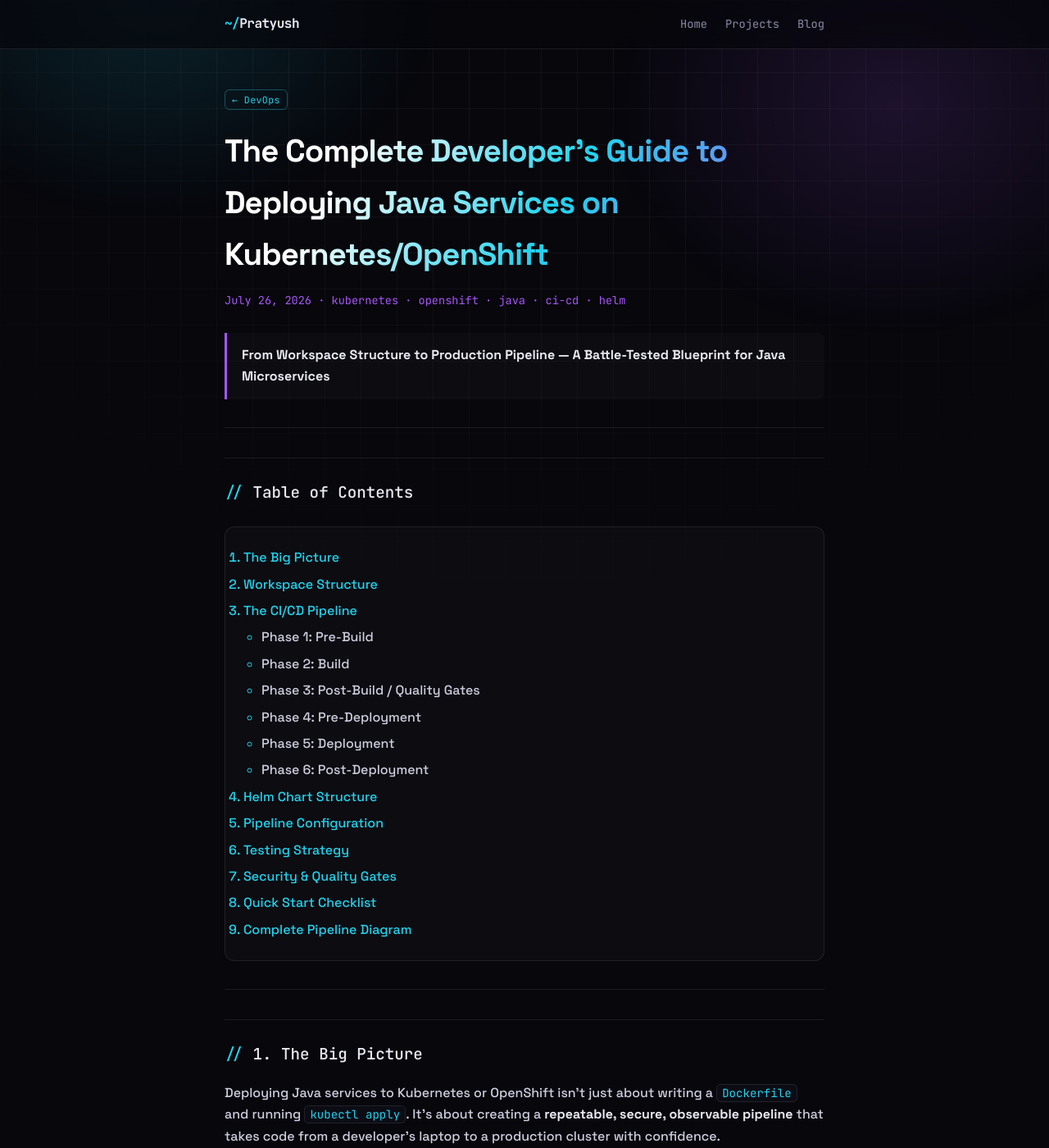
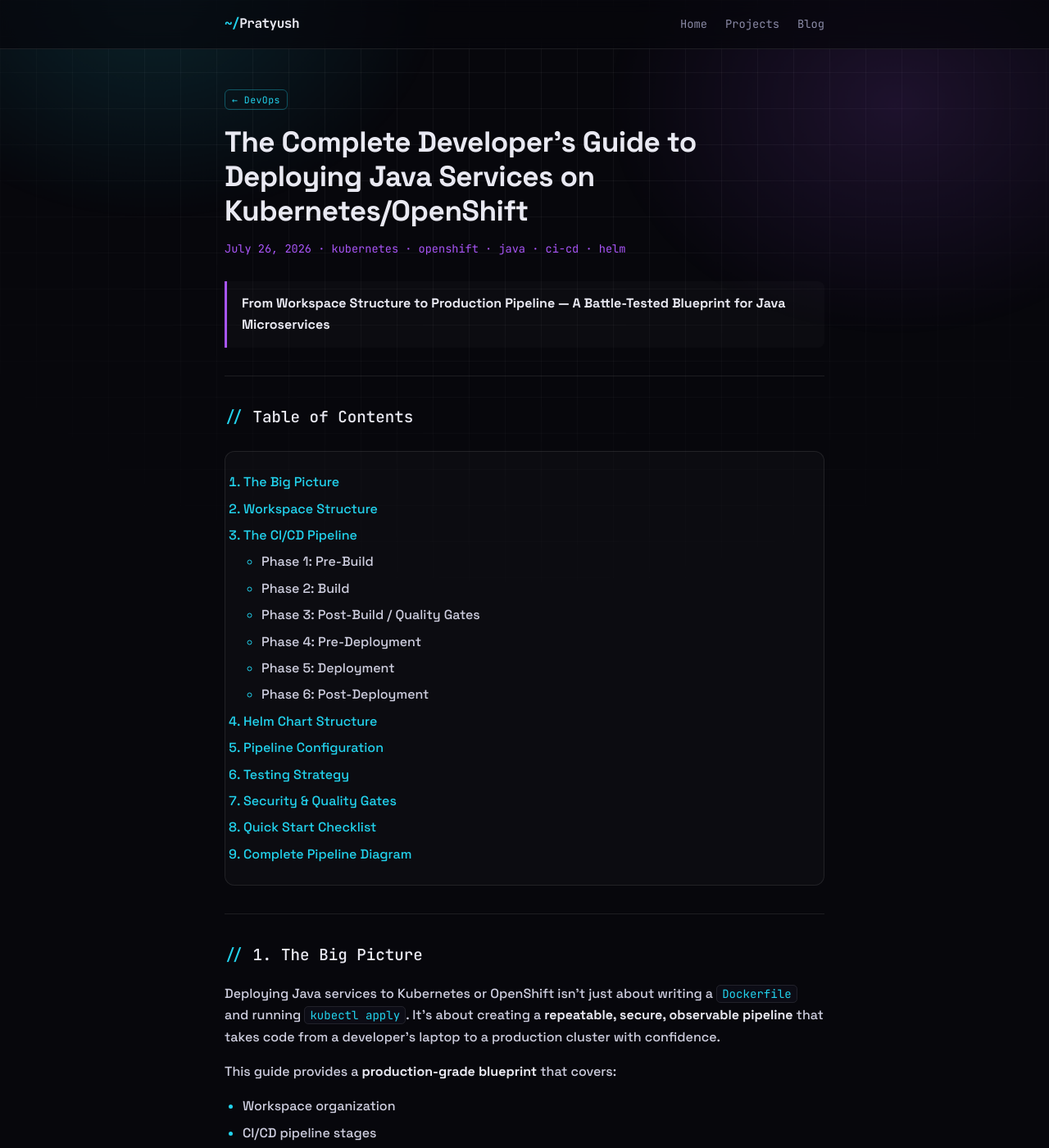
Before and after one commit to geekpratyush/geekpratyush.github.io, a Jekyll site: the page built from _posts/devops/2026-07-26-deploying-java-services-on-kubernetes.md, in a window 1280 px wide and 1400 px high. Shown: the whole window at 82% size. Built offline with Jekyll 4.4.1, drawn with Linux system fonts in a browser that asks for light colours.

Commit message:
Fix post typography: title gradient, doubled rules, table columns, anchor offset
Four rendering defects on long-form posts:

- The hero's gradient text fill washed out over a multi-line post title, fading
  the lower lines to flat cyan. Titles are now solid with tighter leading.
- Every section showed two stacked horizontal rules: the markdown --- plus the
  h2 border-top. An <hr> directly before a heading now drops the border.
- Table columns didn't line up. display:block on a table splits thead and tbody
  into separate anonymous tables, so their widths stop matching; tables are now
  real tables wrapped in a scrolling div instead.
- TOC links scrolled headings under the sticky nav. Added scroll-margin-top.

Verified headless: header and body cell edges identical at [275,471,675], and
an anchored heading lands at 77px against a nav bottom of 60px.

Co-Authored-By: Claude Opus 5 <noreply@anthropic.com>

```diff
--- /dev/null
+++ b/_includes/enhance.html
@@ -0,0 +1,12 @@
+<script>
+  // Wrap article tables so wide ones scroll on their own. Doing this in CSS would
+  // mean display:block on the table, which splits thead/tbody into separate
+  // anonymous tables and knocks their column widths out of alignment.
+  document.querySelectorAll('article.post table').forEach((table) => {
+    if (table.parentElement.classList.contains('table-scroll')) return;
+    const wrap = document.createElement('div');
+    wrap.className = 'table-scroll';
+    table.parentElement.insertBefore(wrap, table);
+    wrap.appendChild(table);
+  });
+</script>
--- a/_layouts/default.html
+++ b/_layouts/default.html
@@ -19,6 +19,7 @@
     © <span id="year"></span> {{ site.author.name }} · Built with GitHub Pages
   </footer>
   <script>document.getElementById('year').textContent = new Date().getFullYear();</script>
+  {% include enhance.html %}
   {%- if page.mermaid %}{% include mermaid.html %}{% endif -%}
 </body>
 </html>
--- a/style.css
+++ b/style.css
@@ -285,9 +285,22 @@ section p { color: #cfcfe0; }
 .post-list .date { display: block; color: var(--purple); font-size: 0.8rem; margin-bottom: 6px; font-family: var(--mono); }
 .post-list .excerpt { color: var(--muted); margin: 8px 0 0; }
 
+/* Sticky nav is ~57px; keep anchored headings clear of it */
+article.post h1, article.post h2, article.post h3, article.post h4 { scroll-margin-top: 76px; }
+
 /* ---- Article ---- */
 article.post { padding: 48px 0; }
-article.post h1 { font-size: clamp(1.8rem, 5vw, 2.4rem); text-align: left; }
+article.post h1 {
+  font-size: clamp(1.7rem, 4vw, 2.2rem);
+  text-align: left;
+  line-height: 1.2;
+  letter-spacing: -0.5px;
+  /* The hero's gradient fill washes out over several lines — keep titles solid. */
+  background: none;
+  -webkit-text-fill-color: currentColor;
+  color: var(--text);
+  margin-bottom: 14px;
+}
 article.post .date { color: var(--purple); margin-bottom: 28px; font-family: var(--mono); font-size: 0.85rem; }
 article.post h2 { font-size: 1.2rem; margin-top: 36px; }
 article.post p { color: #cfcfe0; }
@@ -390,7 +403,9 @@ article.post h3 {
   color: var(--text);
 }
 article.post h3::before { content: "› "; color: var(--purple); }
-article.post h2 { border-top: 1px solid var(--border); padding-top: 26px; }
+article.post h2 { border-top: 1px solid var(--border); padding-top: 26px; margin-top: 40px; }
+article.post hr + h2 { border-top: 0; padding-top: 0; margin-top: 0; }
+article.post hr + h3 { margin-top: 0; }
 article.post ul, article.post ol { color: #cfcfe0; padding-left: 22px; }
 article.post li { margin: 6px 0; }
 article.post li::marker { color: var(--cyan); }
@@ -419,8 +434,6 @@ article.post td > code {
 }
 article.post pre code { color: var(--text); background: none; border: 0; padding: 0; }
 
-/* Tables scroll instead of pushing the page sideways */
-.table-scroll { overflow-x: auto; margin: 24px 0; }
 article.post table {
   border-collapse: collapse;
   width: 100%;
@@ -493,6 +506,6 @@ pre.mermaid[data-processed] { text-align: center; }
 .highlight .gi { color: #34d399; }
 .highlight .err, .highlight .gr { color: #f87171; }
 
-/* Wide tables get their own scroll area on narrow screens */
-article.post table { display: block; overflow-x: auto; white-space: nowrap; }
-article.post th, article.post td { white-space: normal; min-width: 8rem; }
+/* Wide tables scroll inside their wrapper (added by the layout script) */
+.table-scroll { overflow-x: auto; margin: 24px 0; -webkit-overflow-scrolling: touch; }
+.table-scroll table { margin: 0; min-width: 32rem; }
```
